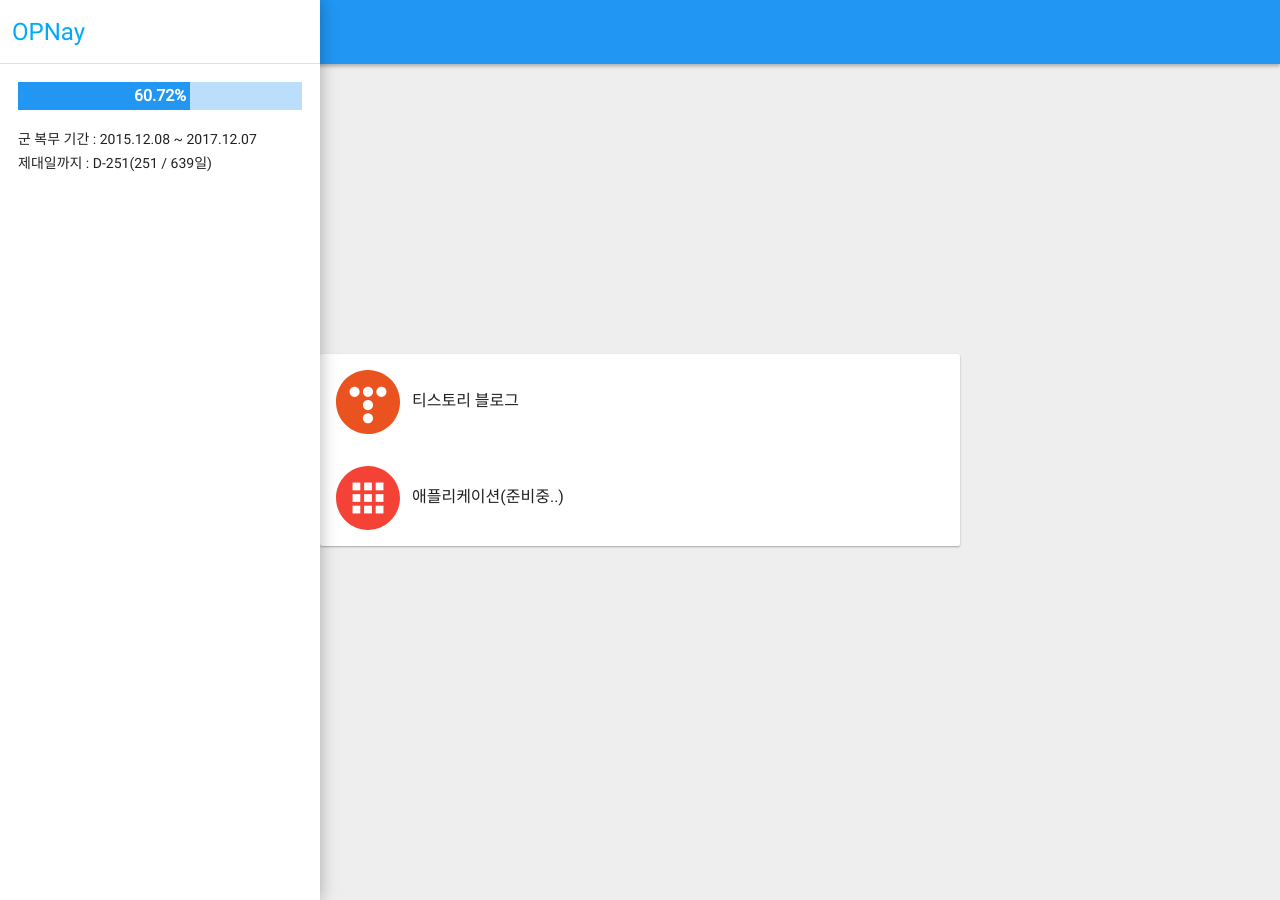
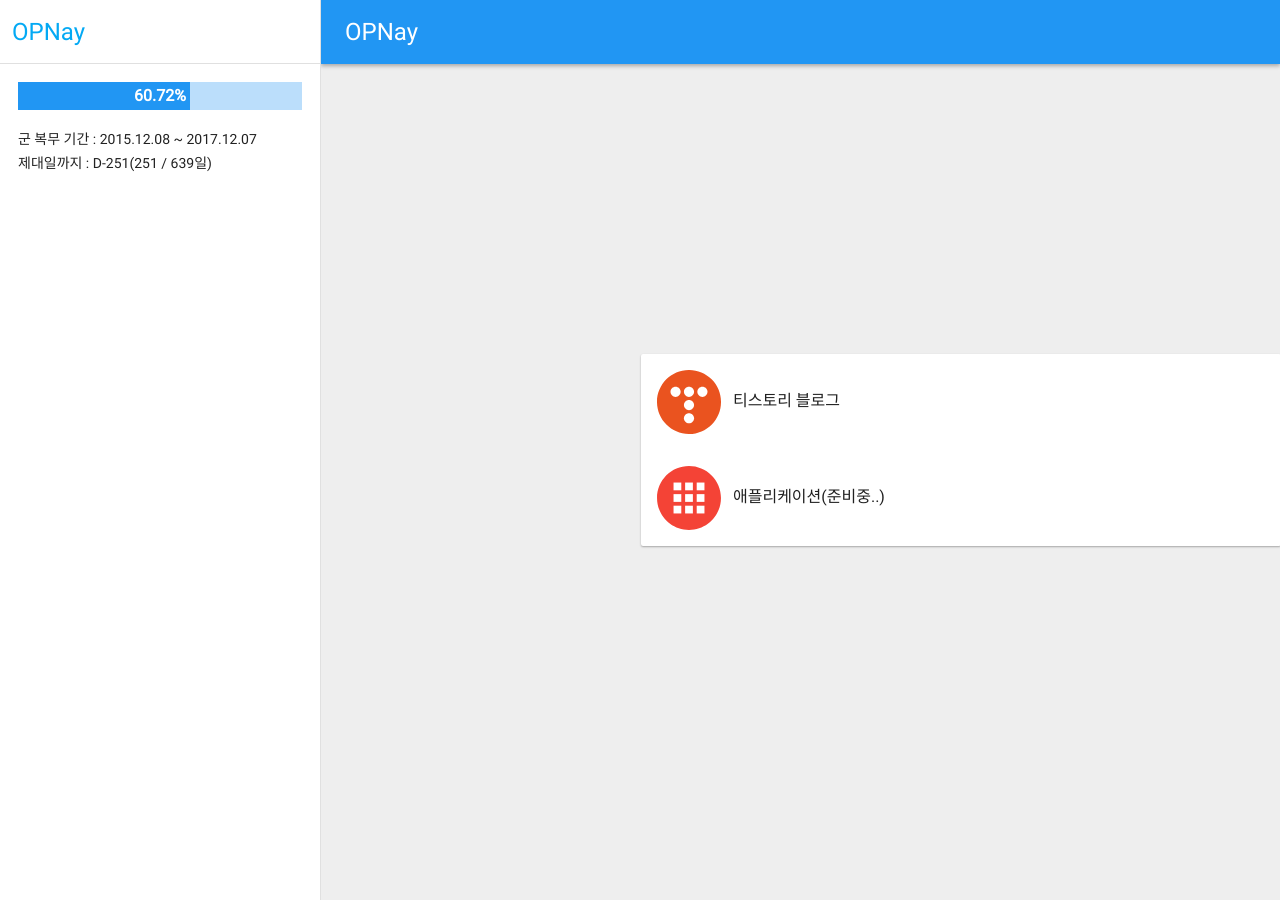
Before and after one commit to opnay/opnay.github.io, a Jekyll site: the page built from index.html, in a window 1280 px wide. Built offline with Jekyll 4.4.1, drawn with Linux system fonts in a browser that asks for light colours; some web fonts are replaced.

Commit message:
layouts: defaults: Add desktop layout.

```diff
--- a/css/index.css
+++ b/css/index.css
@@ -7,6 +7,9 @@ html, body, .wrap {margin:0; padding:0; width:100%; height:100%;}
 .flex.center {align-items:center; justify-content:center;}
 .flex.vertical {flex-direction:column;}
 .flex-1 {-webkit-flex:1; -ms-flex:1; -moz-flex:1; flex:1;}
+
+.desktop {display:-webkit-box; display:-webkit-flex; display:-ms-flex; display:flex;}
+.desktop .wrap {-webkit-flex:1; -ms-flex:1; -moz-flex:1; flex:1;}
 
 /* Top Nav */
 .nav {z-index:100; background:#2196F3; height:64px; overflow:hidden; box-shadow:0 2px 4px 0 rgba(0,0,0,0.3);}
@@ -18,7 +21,8 @@ html, body, .wrap {margin:0; padding:0; width:100%; height:100%;}
 .nav .title .link {color:white;}
 
 /* Side */
-.side {z-index:120; background:#FFF; top:0; bottom:0; position:fixed; overflow-x:hidden; overflow-y:auto; width:320px; box-shadow:0 0 16px rgba(0,0,0,0.3);}
+.side {z-index:120; background:#FFF; overflow-x:hidden; overflow-y:auto; width:320px; border-right:1px solid rgba(0,0,0,0.12);}
+.tablet .side {position:fixed; top:0; bottom:0; box-shadow:0 0 16px rgba(0,0,0,0.3);}
 .side .hr {border:none; border-bottom:1px solid rgba(0,0,0,0.12); box-sizing:border-box;}
 .side .item {display:block; padding:0 12px; height:48px; line-height:48px; font-size:16px;}
 
@@ -35,7 +39,6 @@ html, body, .wrap {margin:0; padding:0; width:100%; height:100%;}
 .progress .progress-bar {background:#2196F3;}
 
 /* Content */
-
 .content {overflow-x:hidden; overflow-y:auto;}
 
 .list {width:640px}
```
